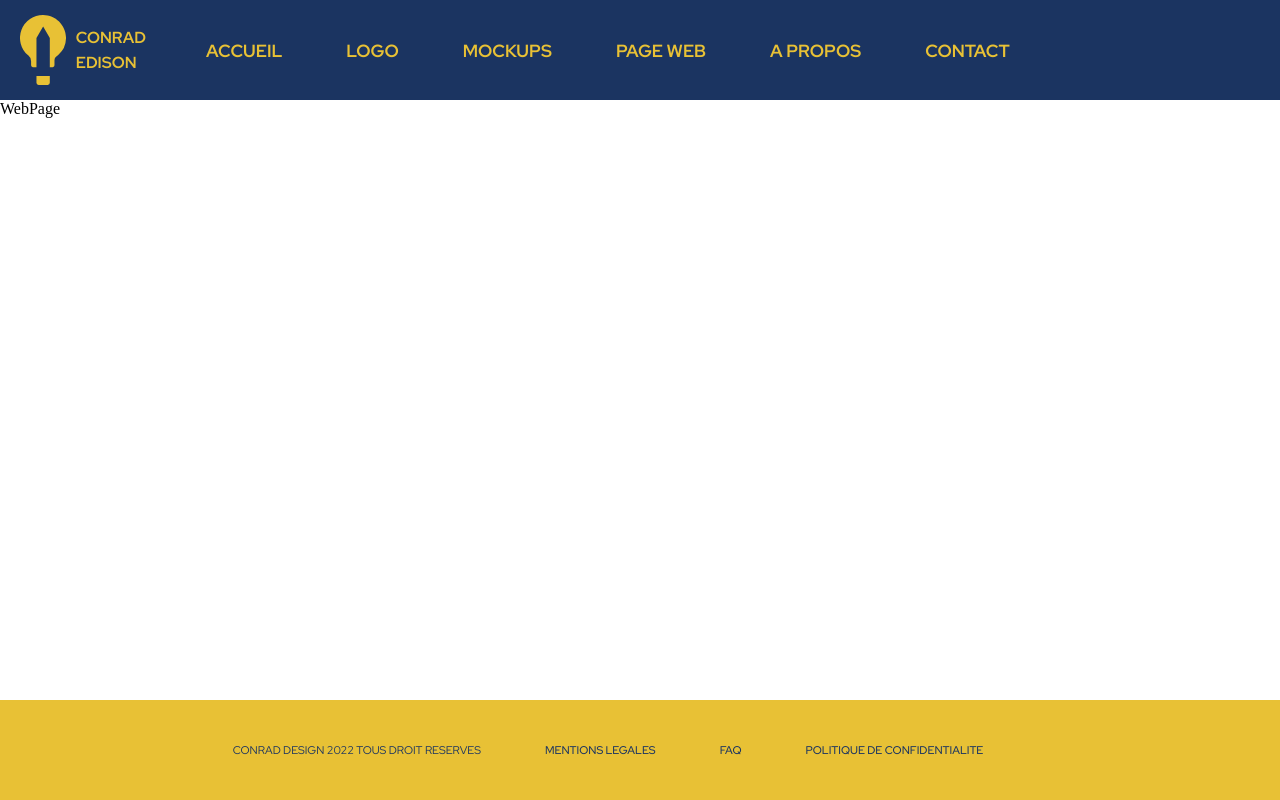
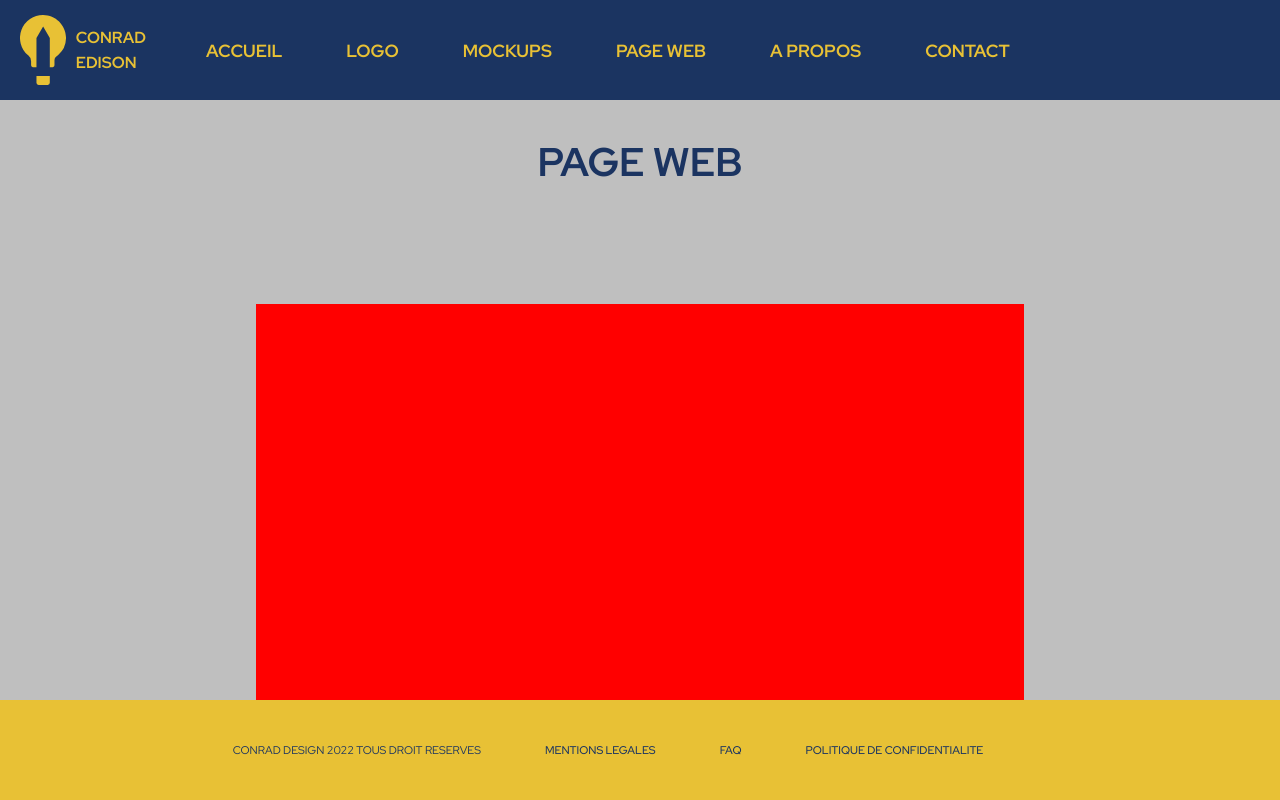
Before and after one commit to Musubi42/Conrado-Portfolio, a React (Create React App) app: page /page_web in a window 1280 px wide. Shown: the top 800 px of the page. Built offline with nearby package versions, Linux system fonts and the light colour scheme.

Commit message:
Création WebPage

```diff
--- a/src/pages/webPage/WebPage.jsx
+++ b/src/pages/webPage/WebPage.jsx
@@ -3,6 +3,12 @@ import "./webPage.css"
 
 export default function WebPage() {
   return (
-    <div>WebPage</div>
+    <div className="webPageMain">
+      <h1 className="webPageTitle">PAGE WEB</h1>
+      <div className="webPageContainer">
+        <div className="webPageItems"></div>
+        <div className="webPageItems"></div>
+      </div>
+    </div>
   )
 }
--- a/src/pages/webPage/webPage.css
+++ b/src/pages/webPage/webPage.css
@@ -0,0 +1,35 @@
+.webPageMain {
+  display: flex;
+  flex-direction: column;
+  align-items: center;
+  justify-content: center;
+  margin: 0;
+  padding: 0;
+  width: 100%;
+  height: 100%;
+  background: #bfbfbf;
+}
+
+.webPageTitle {
+  font-family: 'Red Hat Display';
+  font-style: normal;
+  font-weight: 700;
+  font-size: 2.5rem;
+  line-height: 64px;
+
+  display: flex;
+  align-items: center;
+  margin: 30px;
+  color: #1b3461;
+}
+
+.webPageContainer {
+  margin: 30px;
+}
+
+.webPageItems {
+  width: 60vw;
+  height: 70vh;
+  margin: 50px;
+  background: red;
+}
```
